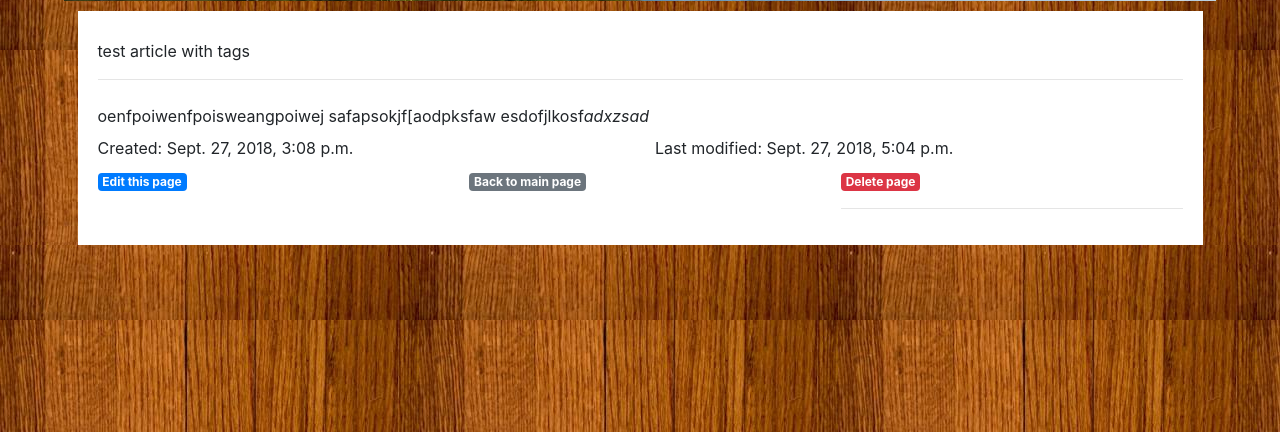
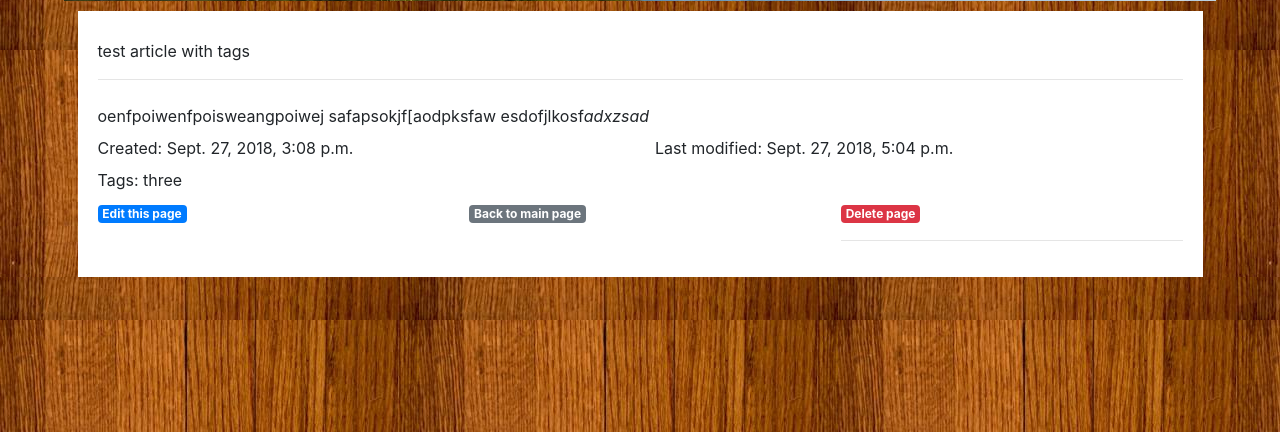
Before and after one commit to ssaprank/personal_wiki, a Django app: page /15/ in a window 1280 px wide. Shown: the part 240-672 px from the top of the page. Run offline with Django 3.2, Linux system fonts and the light colour scheme; data comes from the database, SQL or seed files in the repository; both versions use the stored data as it was after the commit; some libraries are stand-ins or nearby versions.

Commit message:
tags adding and removing via input field.

```diff
--- a/wiki/page/helpers.py
+++ b/wiki/page/helpers.py
@@ -1,6 +1,7 @@
-import re
+""" Contains helper classes and methods for the page app """
 
 class WikiStringHelper:
+	""" Contains functions for handling string-related cases """
 	def get_article_short_description(html, pure_length):
 		"""
 		Gets an html string and calculates the length for short description
@@ -8,7 +9,6 @@ class WikiStringHelper:
 		"""
 		pure_length_used = 0
 		full_length = 0
-		is_tag = False
 		open_tag = False
 		short_description = ''
 
@@ -17,12 +17,10 @@ class WikiStringHelper:
 
 		while pure_length_used <= pure_length:
 			if html[full_length] is '<':
-				is_tag = True
 				open_tag = True
 			elif html[full_length] is '>':
 				if html[full_length - 1] is '/':
 					open_tag = False
-				is_tag = False
 			else:
 				pure_length_used += 1
 			full_length += 1
--- a/wiki/page/models.py
+++ b/wiki/page/models.py
@@ -25,6 +25,16 @@ class Tag(models.Model):
 	name = models.CharField(max_length=100, unique=True)
 	articles = models.ManyToManyField(Article)
 
+	def __str__(self):
+		string = "Name : %s" % (self.name)
+
+		if self.articles.all().count() > 0:
+			string += " Articles:"
+			for article in self.articles.all():
+				string += article.title
+
+		return string
+
 class ImageForm(ModelForm):
 	class Meta:
 		model = Image
@@ -44,13 +54,13 @@ class ArticleForm(ModelForm):
 			'html' : 'Write your Article',
 		}
 
-	tags = ModelMultipleChoiceField(queryset=Tag.objects.all())
+	#tags = ModelMultipleChoiceField(queryset=Tag.objects.all())
 
 	# Provide initial data for 'tags' field
-	def __init__(self, *args, **kwargs):
+	#def __init__(self, *args, **kwargs):
 	# In case we build the form from an instance (if not, 'tags'are empty)
-		if kwargs.get('instance'):
-			initial = kwargs.setdefault('initial', {})
-			initial['tags'] = [t.pk for t in kwargs['instance'].tag_set.all()]
+		#if kwargs.get('instance'):
+			#initial = kwargs.setdefault('initial', {})
+			#initial['tags'] = [t.pk for t in kwargs['instance'].tag_set.all()]
 
-		ModelForm.__init__(self, *args, **kwargs)
+		#ModelForm.__init__(self, *args, **kwargs)
--- a/wiki/page/static/page/custom_js/create_page_script.js
+++ b/wiki/page/static/page/custom_js/create_page_script.js
@@ -1,5 +1,7 @@
 $( document ).ready(function() {
     var textarea;
+
+    bindRemovePageTagEventListener();
 
     function getCookie(name) {
         var cookieValue = null;
@@ -129,13 +131,37 @@ $( document ).ready(function() {
     $("#id_tags").keyup(function(e) {
         if (e.keyCode == 13) {
             // on pressing enter - add to page tags container div its name and a button that will delete it
-            tagName = $(this).val();
-            html = tagName + '<button type="button" class="btn btn-danger" id="remove_page_tag_' + tagName + '">X</button>';
-            $("#page_tags_container").html(html);
+            let tagName = $(this).val();
+            let html = '<div id="page_tag_name_' + tagName + '"><span>' + tagName + ' </span><button type="button" class="btn btn-danger remove_page_tag" id="remove_page_tag_' + tagName + '">X</button></div>';
+            $("#page_tags_container").html($("#page_tags_container").html() + html);
             $("#page_tags_container").show();
-            $(this).val() = "";
+
+            let hiddenInputVal = $("#hidden_page_tags_input").val();
+
+            if (hiddenInputVal == "") {
+                $("#hidden_page_tags_input").val(tagName)
+            } else {
+                $("#hidden_page_tags_input").val(hiddenInputVal + "," + tagName)
+            }
+
+            bindRemovePageTagEventListener();
+
+            console.log($("#hidden_page_tags_input").val());
+            $(this).val("");
         }
     });
 
+    function bindRemovePageTagEventListener() {
+        $("button.remove_page_tag").click(function(e) {
+            let tagName = $(this).attr('id').replace("remove_page_tag_","");
+            let hiddenInputValue = $("#hidden_page_tags_input").val();
 
+            let regex = /(^\,)($\,)/;
+            $("#page_tag_name_" + tagName).remove();
+
+            hiddenInputValue = hiddenInputValue.replace(tagName, "").replace(",,",",").replace(/^\,|\,$/,"");
+
+            $("#hidden_page_tags_input").val(hiddenInputValue);
+        });
+    }
 });
--- a/wiki/page/templates/page/show_page.html
+++ b/wiki/page/templates/page/show_page.html
@@ -25,10 +25,12 @@
 		Last modified: {{page_object.last_modified}}
 </div>
 </div>
-	{% if page_object.tag.all is not None %}
+
+
+	{% if page_object.tag_set.all.count %}
 	<div class="row mt-lg-2">
 	<div class="col">
-		Tags: {% for tag in page_object.tags.all %} {{ tag }} {% endfor %}
+		Tags: {% for tag in page_object.tag_set.all %} {{ tag.name }} {% endfor %}
 </div>
 </div>
 
--- a/wiki/page/views.py
+++ b/wiki/page/views.py
@@ -16,9 +16,9 @@ from django.conf import settings
 from .models import Article, ArticleForm, Image, ImageForm, Tag
 from .helpers import WikiStringHelper
 
-html_tag_row = ['a', 'b', 'h1', 'h5', 'i', 'strong']
-file_path = os.path.dirname(os.path.realpath(__file__)) + '/static/page/html_tag_list.txt'
-html_tag_list = list(map(lambda s: s.replace("\n",""), open(file_path, 'r').readlines()))
+HTML_TAG_ROW = ['a', 'b', 'h1', 'h5', 'i', 'strong']
+HTML_TAGS_FILE_PATH = os.path.dirname(os.path.realpath(__file__)) + '/static/page/html_tag_list.txt'
+HTML_TAG_LIST = list(map(lambda s: s.replace("\n", ""), open(HTML_TAGS_FILE_PATH, 'r').readlines()))
 
 def index(request):
 	"""Main view - list all pages"""
@@ -67,40 +67,112 @@ def edit_page(request, page_id):
 	"""Returns view that allows to edit page by its ID"""
 	page_object = get_object_or_404(Article, id=page_id)
 	template_name = 'page/edit_create_page.html'
-	render_params = {"html_tag_list" : html_tag_list, "html_tag_row" : html_tag_row}
+	render_params = {"html_tag_list" : HTML_TAG_LIST, "html_tag_row" : HTML_TAG_ROW}
 	render_params['images'] = Image.objects.all()
 	render_params['base_dir'] = settings.BASE_DIR
 	if request.method == 'POST':
 		page_form = ArticleForm(request.POST, instance=page_object)
+		hidden_tags_input = request.POST.get('hidden_page_tags_input', '')
+
 		if page_form.is_valid():
 			page_form.instance.last_modified = timezone.now()
-			page_form.save()
+			new_form = page_form.save()
+			current_article = Article.objects.get(pk=new_form.pk)
+
+			if hidden_tags_input is not None:
+				for tag in hidden_tags_input.split(','):
+					# if tag already exists
+					existing_tag = Tag.objects.get(name=tag)
+					if existing_tag is not None:
+						# if tag is already associated with page do nothing
+						if existing_tag.articles.get(pk=new_form.pk) is not None:
+							pass
+						else:
+							existing_tag.articles.add(current_article)
+					else:
+						# create new tag and append article to it
+						new_tag = Tag(name=tag)
+						new_tag.save()
+						new_tag.articles.add(current_article)
+
+			# now check if tags that are associated with page are not presented in hidden_tags_input
+			page_tags = Tag.objects.filter(articles__id=new_form.pk)
+			page_object = Article.objects.get(id=new_form.pk)
+
+			hidden_tags_input_list = hidden_tags_input.split(",")
+
+			for page_tag in page_tags:
+				if page_tag.name not in hidden_tags_input_list:
+					page_object.tag_set.remove(page_tag)
+					if page_tag.articles.all().count() == 0:
+						page_tag.delete()
+
 			return redirect('page:index')
 		else:
+			render_params['page_associated_tags'] = hidden_tags_input
 			render_params['page_form'] = page_form
 			render_params['form_errors'] = page_form.errors
+
+			if hidden_tags_input:
+				render_params['page_tags'] = hidden_tags_input.split(',')
+				render_params['page_associated_tags'] = hidden_tags_input
+
 			return render(request, template_name, render_params)
 	else:
+		render_params['page_tags'] = Tag.objects.filter(articles__id=page_object.id)
 		render_params['page_form'] = ArticleForm(instance=page_object)
+		render_params['page_associated_tags'] = ""
+
+		for tag_object in render_params['page_tags']:
+			render_params['page_associated_tags'] += tag_object.name + ","
+
+		render_params['page_associated_tags'] = render_params['page_associated_tags'][:-1]
+
 		return render(request, template_name, render_params)
 
 def create_page(request):
 	""" Renders view for creating a new page """
 	template_name = 'page/edit_create_page.html'
-	render_params = {"html_tag_list" : html_tag_list, "html_tag_row" : html_tag_row}
+	render_params = {"html_tag_list" : HTML_TAG_LIST, "html_tag_row" : HTML_TAG_ROW}
 	render_params['images'] = Image.objects.all()
 	render_params['base_dir'] = settings.BASE_DIR
 	if request.method == 'POST':
 		page_form = ArticleForm(request.POST)
+
 		if page_form.is_valid():
-			page_form.save()
+			new_form = page_form.save()
+			new_article = Article.objects.get(pk=new_form.pk)
+
+			hidden_tags_input = request.POST.get('hidden_page_tags_input', '')
+
+			if hidden_tags_input is not None:
+				for tag in hidden_tags_input.split(','):
+					# if tag already exists
+					existing_tag = Tag.objects.get(name=tag)
+					if existing_tag is not None:
+						# if tag is already associated with page do nothing
+						if existing_tag.articles.get(pk=new_form.pk) is not None:
+							pass
+						else:
+							existing_tag.articles.add(new_article)
+					else:
+						# create new tag and append article to it
+						new_tag = Tag(name=tag)
+						new_tag.save()
+						new_tag.articles.add(new_article)
+
 			return redirect('page:index')
 		else:
 			render_params['page_form'] = page_form
 			render_params['form_errors'] = page_form.errors
+			hidden_tags_input = request.POST.get('hidden_page_tags_input', '')
+			if hidden_tags_input:
+				render_params['page_tags'] = hidden_tags_input.split(',')
+				render_params['page_associated_tags'] = hidden_tags_input
 			return render(request, template_name, render_params)
 	else:
 		render_params['page_form'] = ArticleForm()
+		render_params['page_tags'] = {}
 		return render(request, template_name, render_params)
 
 def delete_page(request, page_id): # pylint: disable=unused-argument
@@ -143,3 +215,5 @@ def set_page_tag(request):
 	checks whether tag exists: if not creates it
 	checks whether tag is already bound to this page: if not bounds it
 	"""
+	#if request.is_ajax():
+	pass
```
Also changed, not shown: wiki/page/templates/page/edit_create_page.html (+17 -8 lines), wiki/page/templates/page/home.html (+0 -10 lines), wiki/page/tests/test_views.py (+9 -4 lines), wiki/db.sqlite3.
